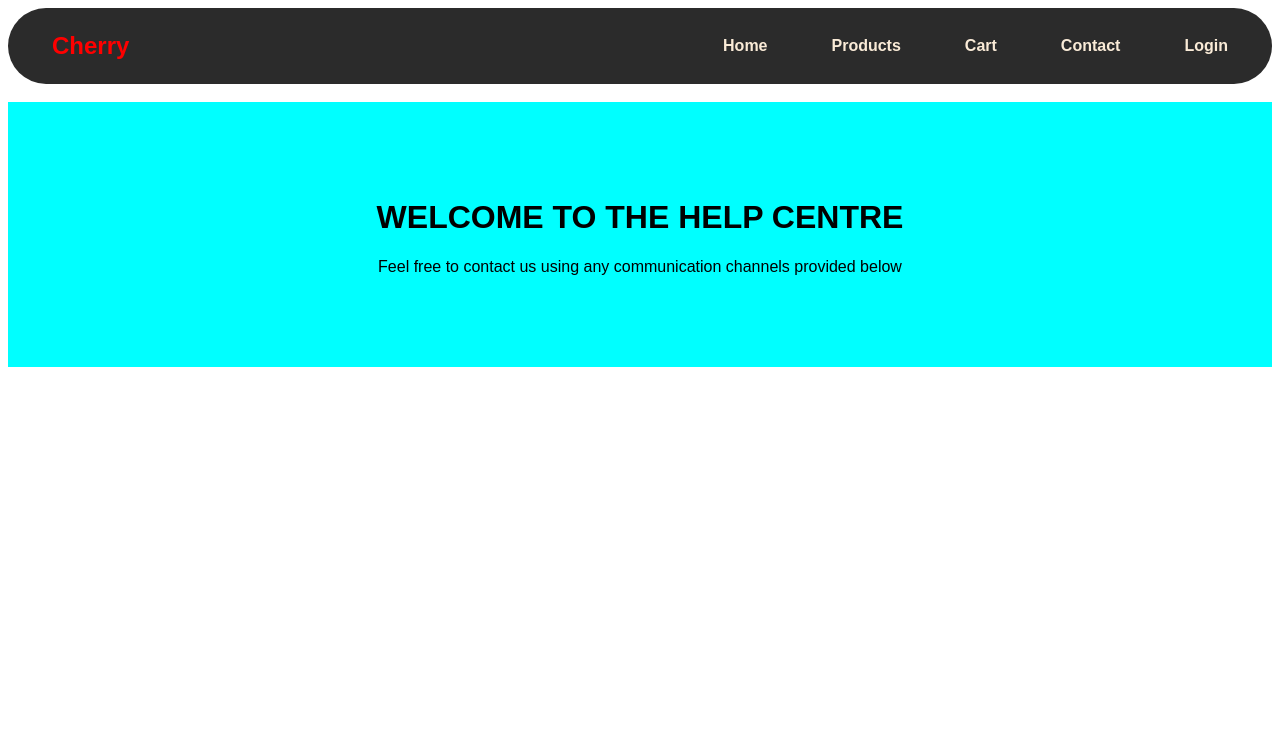
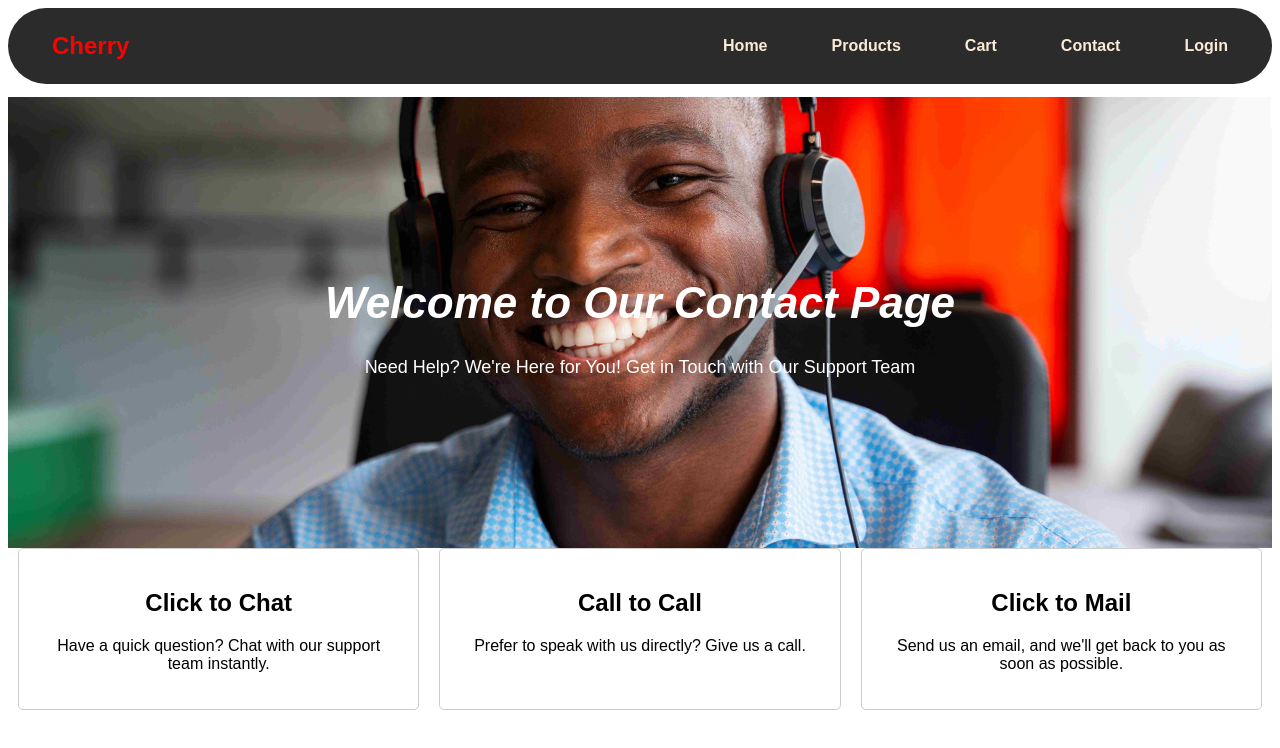
Before and after one commit to mphatsoadamson/Cherry, a React (Create React App) app: page /Contact in a window 1280 px wide. Shown: the top 748 px of the page. Built offline with nearby package versions, Linux system fonts and the light colour scheme.

Commit message:
Added bg

```diff
--- a/src/pages/Contact/Contact.css
+++ b/src/pages/Contact/Contact.css
@@ -1,7 +1,46 @@
-.Sectionheader{
+.container {
+    font-family: sans-serif;
+
+  }
+
+  .welcome{
     text-align: center;
-    background-color: aqua;
-    padding-top: 6%;
-    padding-bottom: 6%;
-    margin-top: 2ch;
-}
+    color: white;
+    padding-top: 12%;
+    padding-bottom: 12%;
+    margin-top: 1%;
+    background-size: cover;
+    background-position: center;
+    background-image: url('./assets/resized.jpg');
+
+  }
+
+
+  header h1{
+    font-weight: 900;
+    font-style: oblique;
+    font-size: 4cap;
+  }
+
+  header p{
+    font-size: large;
+  }
+
+  .blurbs {
+    display: flex;
+    justify-content: space-between;
+  }
+
+  .blurb {
+    flex: 1;
+    margin: 0 10px;
+    padding: 20px;
+    border: 1px solid #ccc;
+    border-radius: 5px;
+    text-align: center;
+  }
+
+  .icon {
+    font-size: 24px;
+    margin-bottom: 10px;
+  }
--- a/src/pages/Contact/Contact.jsx
+++ b/src/pages/Contact/Contact.jsx
@@ -1,15 +1,33 @@
 import React from "react";
 import './Contact.css'
+import backgroundImage from './assets/resized.jpg';
 
 
 export default function Contact(){
     return(
-        <div>
-            <div className="Sectionheader">
-                <h1>WELCOME TO THE HELP CENTRE</h1>
-                <p>Feel free to contact us using any communication channels provided below</p>
-            </div>
+        <div className="container">
+      <header className="welcome">
+        <h1>Welcome to Our Contact Page</h1>
+        <p>Need Help? We're Here for You! Get in Touch with Our Support Team</p>
+      </header>
+
+      <section className="blurbs">
+        <div className="blurb">
+          <i className="fas fa-comments icon"></i>
+          <h2>Click to Chat</h2>
+          <p>Have a quick question? Chat with our support team instantly.</p>
         </div>
-
+        <div className="blurb">
+          <i className="fas fa-phone icon"></i>
+          <h2>Call to Call</h2>
+          <p>Prefer to speak with us directly? Give us a call.</p>
+        </div>
+        <div className="blurb">
+          <i className="fas fa-envelope icon"></i>
+          <h2>Click to Mail</h2>
+          <p>Send us an email, and we'll get back to you as soon as possible.</p>
+        </div>
+      </section>
+    </div>
     )
 }
```
Also changed, not shown: src/pages/Contact/assets/resized.jpg (added).
